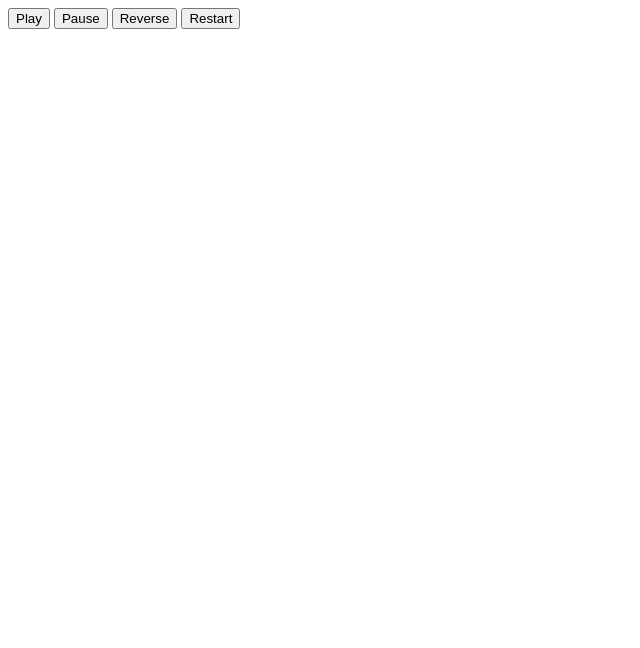
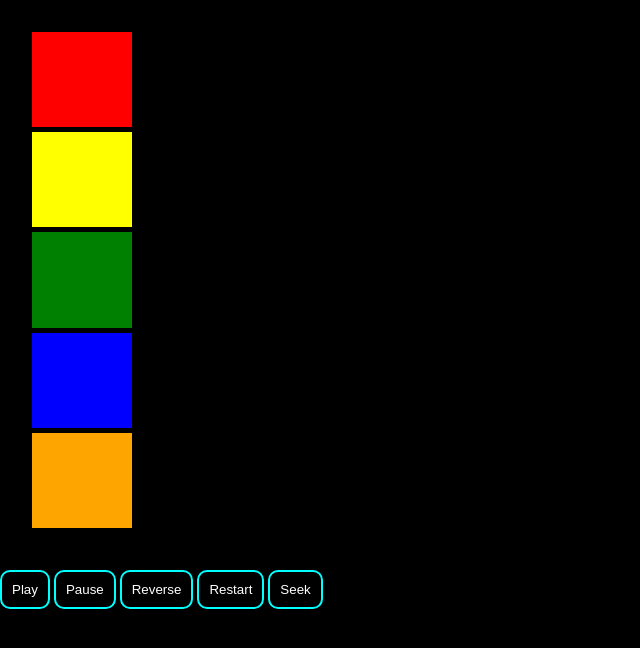
Before and after one commit to BLUEFLAME997/Animations, a plain HTML site: page gsapAnimations/Gsap_8/index.html in a window 1280 px wide. Shown: the whole page, without its empty margins (0-640 px from the left). Drawn offline with nearby package versions, Linux system fonts and the light colour scheme.

Commit message:
controls

```diff
--- a/gsapAnimations/Gsap_8/index.html
+++ b/gsapAnimations/Gsap_8/index.html
@@ -23,8 +23,11 @@
     <button class="pause">Pause</button>
     <button class="reverse">Reverse</button>
     <button class="restart">Restart</button>
+    <button class="seek">Seek</button>
   </div>
 
+  <script src="https://cdnjs.cloudflare.com/ajax/libs/gsap/3.15.0/gsap.min.js" integrity="sha512-oJ8QbaQThQoJZ7oEv+29jfPM6CcP+zUxh3PKJs1vyOhx0UraUrE7PQgeItu3dOuCJyrzWpoYMsVjkkPEBzbUqw==" crossorigin="anonymous" referrerpolicy="no-referrer"></script>
+  <script src="https://cdnjs.cloudflare.com/ajax/libs/gsap/3.15.0/ScrollToPlugin.min.js" integrity="sha512-ukYFLV3Okix4ubCJJ5iVKQfLXreEyMqLJhhUYkkYrDgfN6mL+jSElhRmSTa5AfBzKWIBTy4ZvgO793If1CHEpw==" crossorigin="anonymous" referrerpolicy="no-referrer"></script>
   <script src="script.js"></script>
 </body>
 
--- a/gsapAnimations/Gsap_8/script.js
+++ b/gsapAnimations/Gsap_8/script.js
@@ -0,0 +1,48 @@
+
+// controls of timeline: play(),pause(),restart(),reverse(),seek()
+
+const timeline = gsap.timeline({paused:true});
+
+timeline.to('#box1',{
+  x:700,
+  duration:0.8
+}).to('#box2',{
+  x:700,
+  duration:0.8
+}).addLabel("second")
+.to('#box3',{
+  x:700,
+  duration:0.8
+}).to('#box4',{
+  x:700,
+  duration:0.8
+}).to('#box5',{
+  x:700,
+  duration:0.8
+})
+
+const play = document.querySelector('.play');
+const pause = document.querySelector('.pause');
+const restart = document.querySelector('.restart');
+const reverse = document.querySelector('.reverse');
+const seek = document.querySelector('.seek');
+
+play.addEventListener("click",()=>{
+  timeline.play();
+})
+
+pause.addEventListener("click",()=>{
+  timeline.pause();
+})
+
+restart.addEventListener("click",()=>{
+  timeline.restart();
+})
+
+reverse.addEventListener("click",()=>{
+  timeline.reverse();
+})
+
+seek.addEventListener("click",()=>{
+  timeline.seek("second");
+})
--- a/gsapAnimations/Gsap_8/style.css
+++ b/gsapAnimations/Gsap_8/style.css
@@ -0,0 +1,56 @@
+* {
+  margin: 0;
+  padding: 0;
+  box-sizing: border-box;
+}
+
+body {
+  height: 100vh;
+  width: 100%;
+  background-color: black;
+  display: flex;
+  flex-direction: column;
+}
+
+.app {
+  width: 100%;
+  height: 70%;
+  padding: 2rem;
+  display: flex;
+  align-items: flex-start;
+  justify-content: flex-start;
+  flex-direction: column;
+  gap:5px;
+  /* border: 2px solid red; */
+}
+
+.box{
+  width: 100px;
+  height: 100px;
+  /* border: 2px solid red; */
+}
+
+#box1{
+  background-color: red;
+}
+#box2{
+  background-color:yellow;
+}
+#box3{
+  background-color: green;
+}
+#box4{
+  background-color: blue;
+}
+#box5{
+  background-color: orange;
+}
+
+button{
+  padding: 10px;
+  background-color: black;
+  color: white;
+  border: 2px solid cyan;
+  margin-top: 10px;
+  border-radius: 10px;
+}
```
